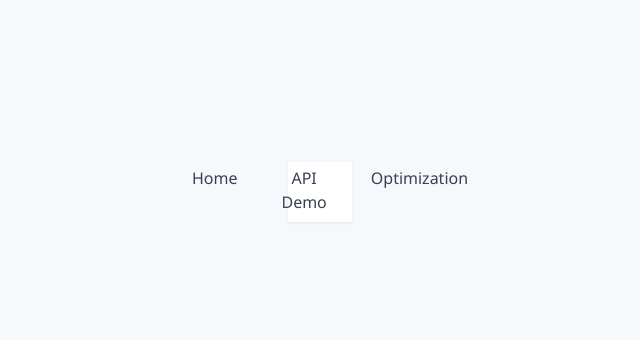
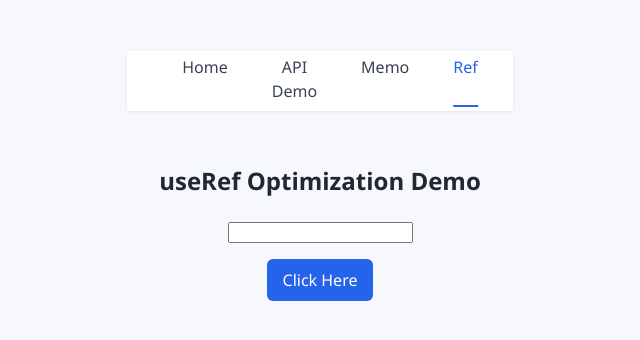
Before and after one commit to santhoshgodwin/spa, a React (Vite) app: page /ref in a window 1280 px wide. Shown: the part 208-548 px from the top of the page, without its empty margins (320-960 px from the left). Built offline with nearby package versions, Linux system fonts and the light colour scheme.

Commit message:
added useref page

```diff
--- a/src/App.jsx
+++ b/src/App.jsx
@@ -7,7 +7,8 @@ import Users from "./pages/Users";
 import NavBar from "./components/NavBar"
 import ApiDemo from "./pages/ApiDemo"
 import Home from "./pages/Home"
-import PageOptimize from './pages/PageOptimization';
+import Memo from './pages/Memo';
+import Ref from './pages/Ref';
 
 function App() {
   return (
@@ -16,7 +17,8 @@ function App() {
       <Routes>
         <Route path="/" element={<Home/>}/>
         <Route path="/api-demo" element={<ApiDemo/>}/>
-        <Route path="/page-optimization" element={<PageOptimize/>}/>
+        <Route path="/memo" element={<Memo/>}/>
+        <Route path="/ref" element={<Ref/>}/>
       </Routes>
     </>
   );
--- a/src/components/NavBar.jsx
+++ b/src/components/NavBar.jsx
@@ -3,11 +3,11 @@ import { NavLink } from "react-router-dom";
 export default function NavBar() {
   return (
     <nav className="navbar">
-      {/* <div className="logo">UHG Insights</div> */}
       <div className="nav-center">
         <NavLink to="/">Home</NavLink>
         <NavLink to="/api-demo">API Demo</NavLink>
-        <NavLink to="/page-optimization">Optimization</NavLink>
+        <NavLink to="/memo">Memo</NavLink>
+        <NavLink to="/ref">Ref</NavLink>
       </div>
     </nav>
   );
--- a/src/pages/PageOptimization.jsx
+++ b/src/pages/Memo.jsx
@@ -1,6 +1,6 @@
 import { useState, useMemo } from "react";
 
-export default function PageOptimize() {
+export default function Memo() {
   const [data, setData] = useState(0);
 
   const result = useMemo( () => {
--- /dev/null
+++ b/src/pages/Ref.jsx
@@ -0,0 +1,20 @@
+import { useRef  } from "react";
+
+export default function Ref() {
+  const inpurRef = useRef(null);
+
+  const focusWithRef = ( () => {
+    inpurRef?.current?.focus();
+  })
+
+  return (
+    <div className="app-container">
+      <h2>useRef Optimization Demo</h2>
+      <input ref={inpurRef} id="test"/>
+      <div></div>
+      <button className="btn" onClick={focusWithRef}>
+        Click Here
+      </button>
+    </div>
+  );
+}
```
